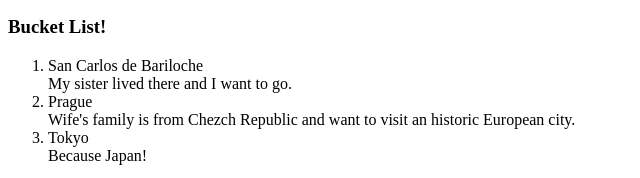
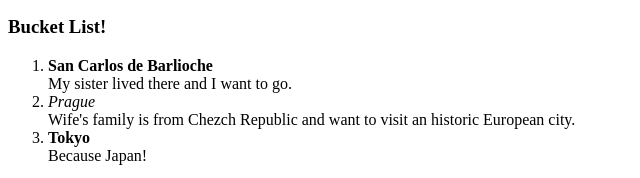
Before and after one commit to gabethexton/IntroToHTMLExercise1, a plain HTML site: page index.html in a window 1280 px wide. Shown: the part 760-938 px from the top of the page, 0-640 px from the left. Drawn offline with Linux system fonts and the light colour scheme.

Commit message:
Added strong and em tags to the items in the Ordered List.

```diff
--- a/index.html
+++ b/index.html
@@ -38,9 +38,9 @@
 
 		<h3>Bucket List!</h3>
 		<ol>
-			<li>San Carlos de Bariloche<br>My sister lived there and I want to go.</li>
-			<li>Prague<br>Wife's family is from Chezch Republic and want to visit an historic European city.</li>
-			<li>Tokyo<br>Because Japan!</li>
+			<li><strong>San Carlos de Barlioche</strong><br>My sister lived there and I want to go.</li>
+			<li><em>Prague</em><br>Wife's family is from Chezch Republic and want to visit an historic European city.</li>
+			<li><strong>Tokyo</strong><br>Because Japan!</li>
 		</ol>
 
 	</body>
```
